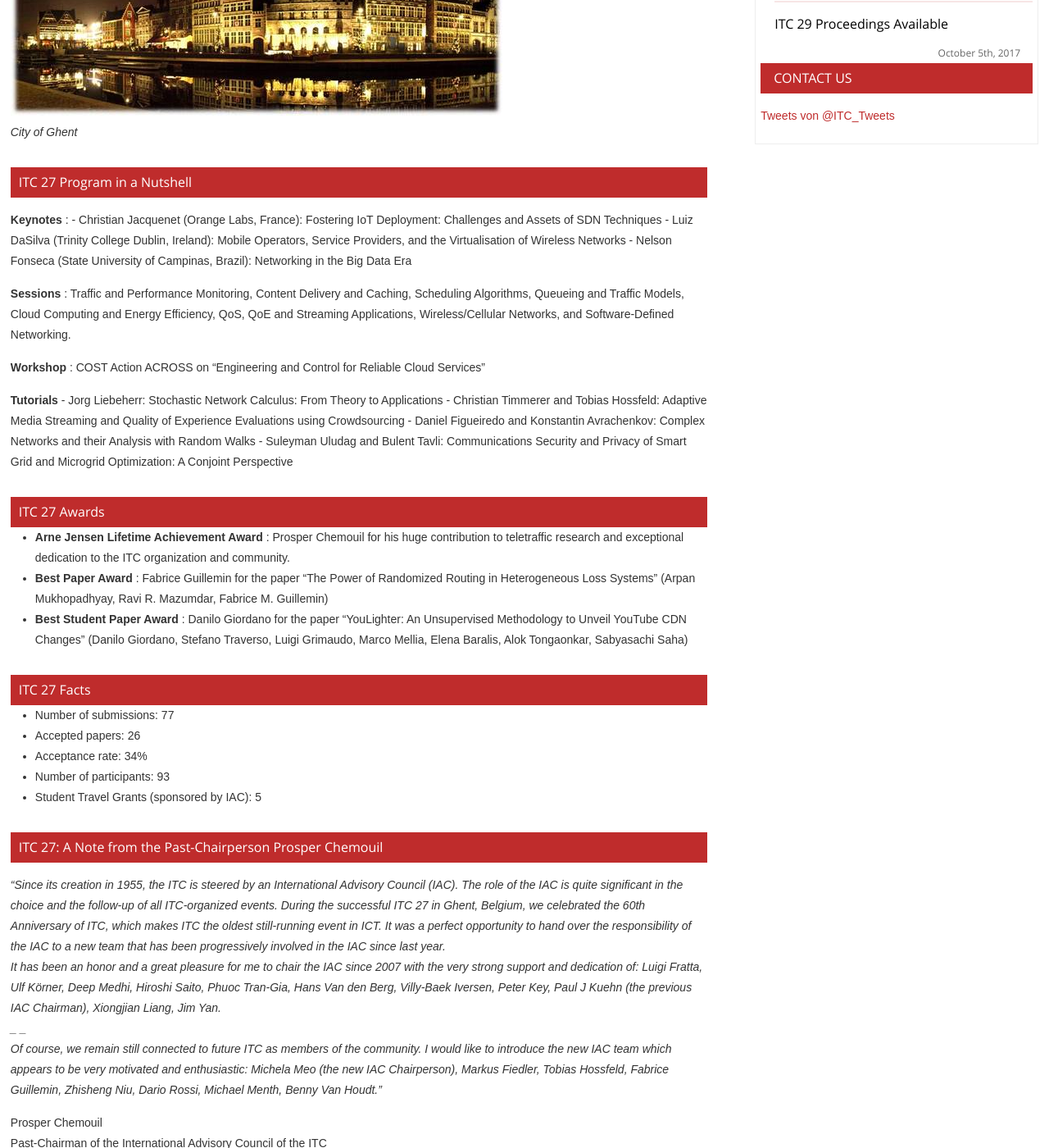
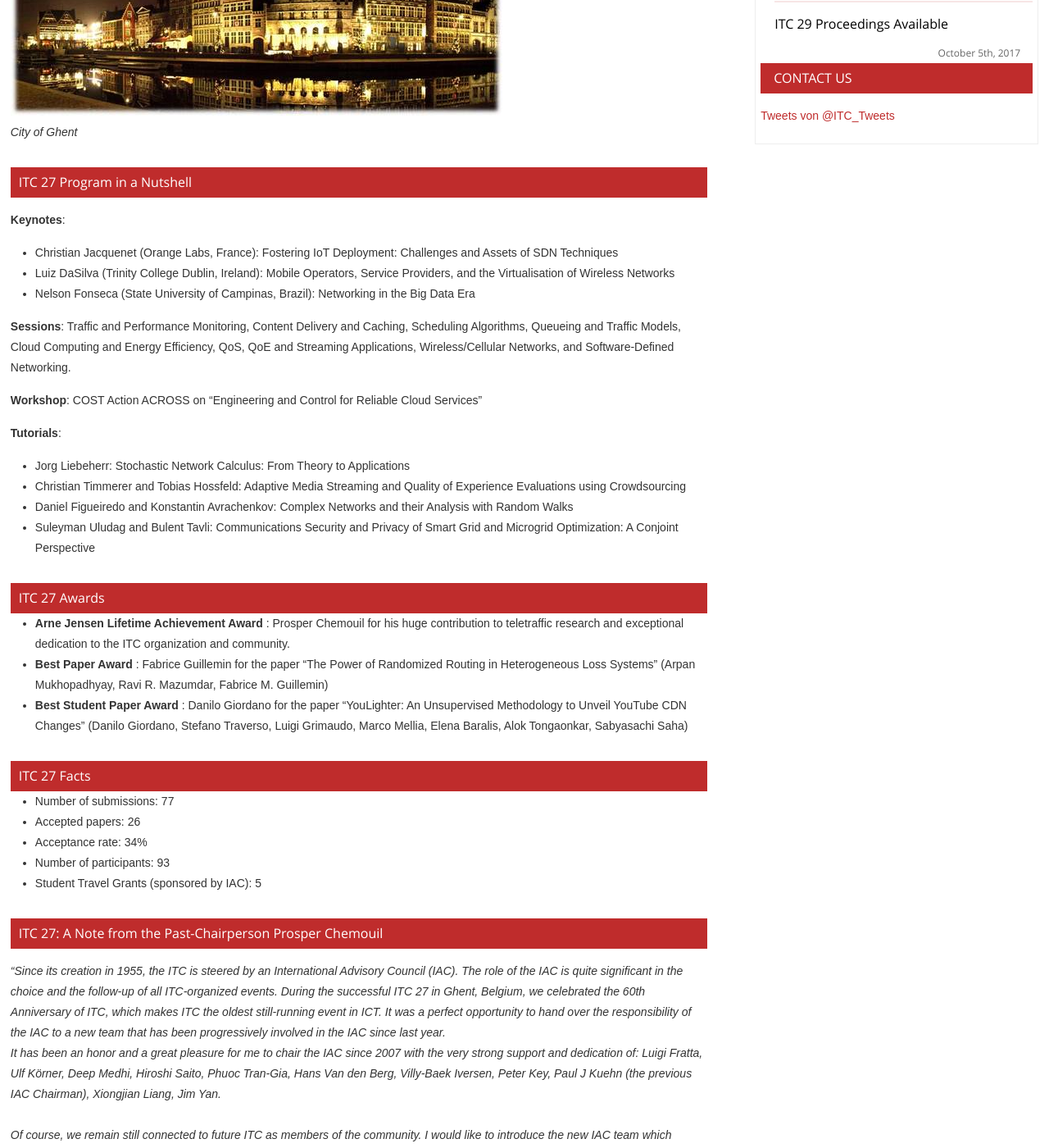
Before and after one commit to lsinfo3/itc-conference, a Jekyll site: the page built from _congresses/itc027.md, in a window 1280 px wide and 1400 px high, scrolled down 977 px. Shown: the whole window at 82% size. Built offline with Jekyll 4.4.1, drawn with Linux system fonts in a browser that asks for light colours; comment, search, counter and statistics services are not loaded.

Commit message:
Fix formatting

```diff
--- a/_congresses/itc027.md
+++ b/_congresses/itc027.md
@@ -21,20 +21,20 @@ _City of Ghent_
 
 ## ITC 27 Program in a Nutshell
 
- **Keynotes** :
-\- Christian Jacquenet (Orange Labs, France): Fostering IoT Deployment: Challenges and Assets of SDN Techniques
-\- Luiz DaSilva (Trinity College Dublin, Ireland): Mobile Operators, Service Providers, and the Virtualisation of Wireless Networks
-\- Nelson Fonseca (State University of Campinas, Brazil): Networking in the Big Data Era
+ **Keynotes**:
+* Christian Jacquenet (Orange Labs, France): Fostering IoT Deployment: Challenges and Assets of SDN Techniques
+* Luiz DaSilva (Trinity College Dublin, Ireland): Mobile Operators, Service Providers, and the Virtualisation of Wireless Networks
+* Nelson Fonseca (State University of Campinas, Brazil): Networking in the Big Data Era
 
- **Sessions** : Traffic and Performance Monitoring, Content Delivery and Caching, Scheduling Algorithms, Queueing and Traffic Models, Cloud Computing and Energy Efficiency, QoS, QoE and Streaming Applications, Wireless/Cellular Networks, and Software-Defined Networking.
+ **Sessions**: Traffic and Performance Monitoring, Content Delivery and Caching, Scheduling Algorithms, Queueing and Traffic Models, Cloud Computing and Energy Efficiency, QoS, QoE and Streaming Applications, Wireless/Cellular Networks, and Software-Defined Networking.
 
- **Workshop** : COST Action ACROSS on "Engineering and Control for Reliable Cloud Services"
+ **Workshop**: COST Action ACROSS on "Engineering and Control for Reliable Cloud Services"
 
- **Tutorials**
-\- Jorg Liebeherr: Stochastic Network Calculus: From Theory to Applications
-\- Christian Timmerer and Tobias Hossfeld: Adaptive Media Streaming and Quality of Experience Evaluations using Crowdsourcing
-\- Daniel Figueiredo and Konstantin Avrachenkov: Complex Networks and their Analysis with Random Walks
-\- Suleyman Uludag and Bulent Tavli: Communications Security and Privacy of Smart Grid and Microgrid Optimization: A Conjoint Perspective
+ **Tutorials**:
+- Jorg Liebeherr: Stochastic Network Calculus: From Theory to Applications
+- Christian Timmerer and Tobias Hossfeld: Adaptive Media Streaming and Quality of Experience Evaluations using Crowdsourcing
+- Daniel Figueiredo and Konstantin Avrachenkov: Complex Networks and their Analysis with Random Walks
+- Suleyman Uludag and Bulent Tavli: Communications Security and Privacy of Smart Grid and Microgrid Optimization: A Conjoint Perspective
 
 
 ## ITC 27 Awards
@@ -58,9 +58,9 @@ _City of Ghent_
 ## ITC 27: A Note from the Past-Chairperson Prosper Chemouil
 
  _"Since its creation in 1955, the ITC is steered by an International Advisory Council (IAC). The role of the IAC is quite significant in the choice and the follow-up of all ITC-organized events. During the successful ITC 27 in Ghent, Belgium, we celebrated the 60th Anniversary of ITC, which makes ITC the oldest still-running event in ICT. It was a perfect opportunity to hand over the responsibility of the IAC to a new team that has been progressively involved in the IAC since last year.<br/>
-It has been an honor and a great pleasure for me to chair the IAC since 2007 with the very strong support and dedication of: Luigi Fratta, Ulf Körner, Deep Medhi, Hiroshi Saito, Phuoc Tran-Gia, Hans Van den Berg, Villy-Baek Iversen, Peter Key, Paul J Kuehn (the previous IAC Chairman), Xiongjian Liang, Jim Yan.<br/>
-_ _<br/>
-Of course, we remain still connected to future ITC as members of the community. I would like to introduce the new IAC team which appears to be very motivated and enthusiastic: Michela Meo (the new IAC Chairperson), Markus Fiedler, Tobias Hossfeld, Fabrice Guillemin, Zhisheng Niu, Dario Rossi, Michael Menth, Benny Van Houdt."_
+It has been an honor and a great pleasure for me to chair the IAC since 2007 with the very strong support and dedication of: Luigi Fratta, Ulf Körner, Deep Medhi, Hiroshi Saito, Phuoc Tran-Gia, Hans Van den Berg, Villy-Baek Iversen, Peter Key, Paul J Kuehn (the previous IAC Chairman), Xiongjian Liang, Jim Yan.<br/>_
+<br/>
+_Of course, we remain still connected to future ITC as members of the community. I would like to introduce the new IAC team which appears to be very motivated and enthusiastic: Michela Meo (the new IAC Chairperson), Markus Fiedler, Tobias Hossfeld, Fabrice Guillemin, Zhisheng Niu, Dario Rossi, Michael Menth, Benny Van Houdt."_
 
 Prosper Chemouil<br/>
 Past-Chairman of the International Advisory Council of the ITC
```
